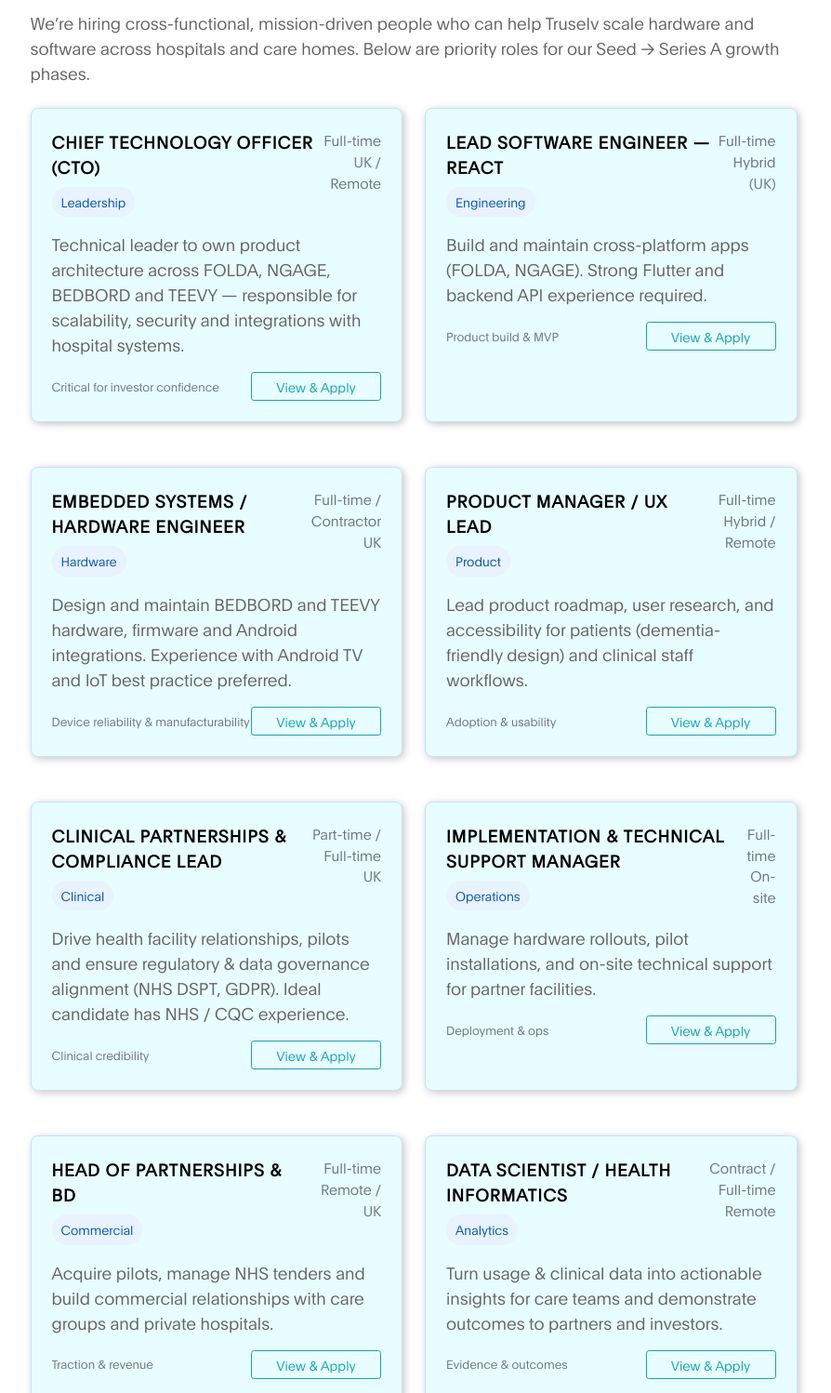
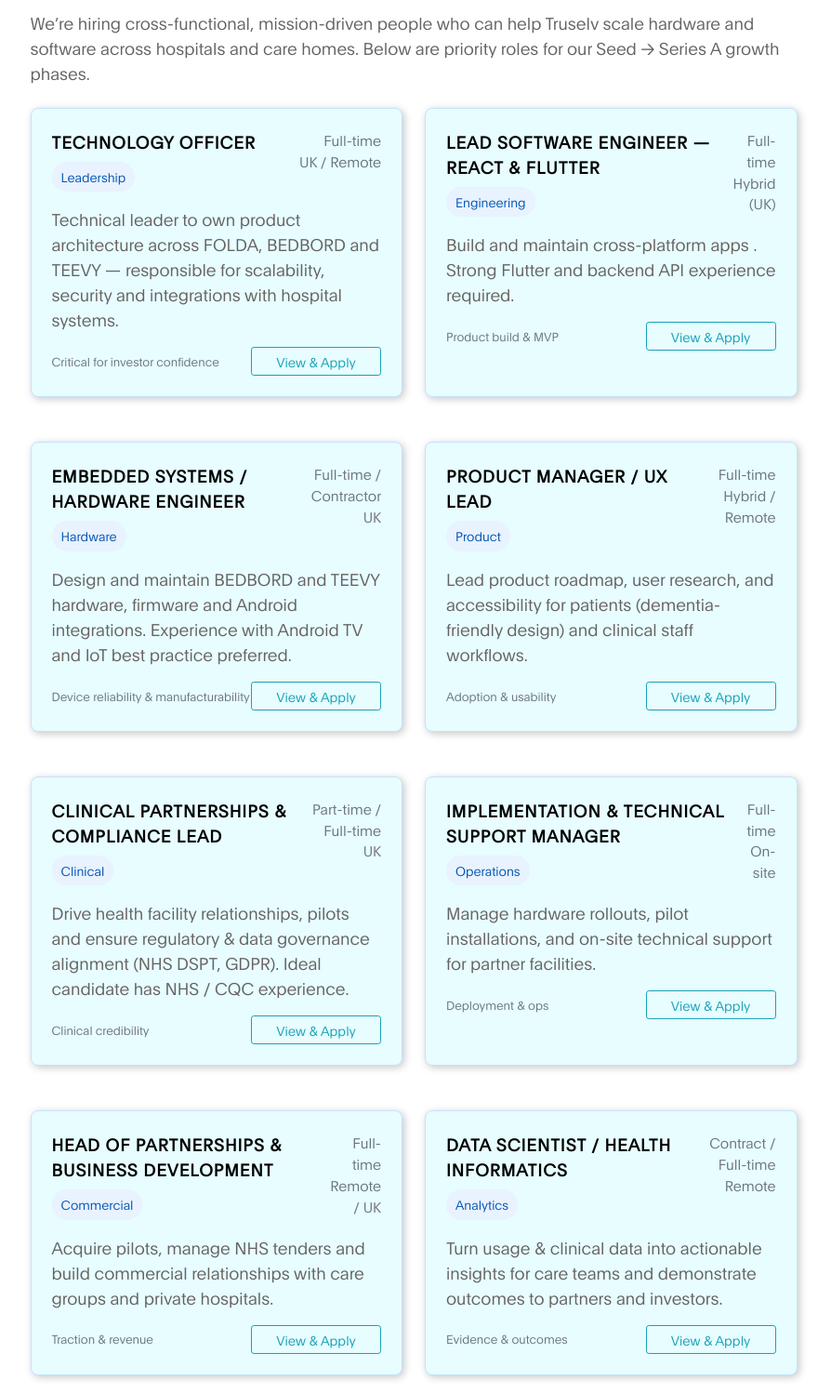
Before and after one commit to EricTweneboah/Truselv-website, a plain HTML site: page careers.html in a window 1280 px wide. Shown: the part 1100-2598 px from the top of the page at 93% size, without its empty margins (195-1089 px from the left). Drawn offline with Linux system fonts and the light colour scheme.

Commit message:
cto name fix

```diff
--- a/careers.html
+++ b/careers.html
@@ -87,7 +87,7 @@
             <div class="job-card">
               <div class="d-flex justify-content-between align-items-start">
                 <div>
-                  <h4 class="job-title">Chief Technology Officer (CTO)</h4>
+                  <h4 class="job-title">Technology Officer</h4>
                   <div class="job-badge">Leadership</div>
                 </div>
                 <div class="job-meta text-right">
@@ -95,7 +95,7 @@
                   <div>UK / Remote</div>
                 </div>
               </div>
-              <p class="mt-3">Technical leader to own product architecture across FOLDA, NGAGE, BEDBORD and TEEVY — responsible for scalability, security and integrations with hospital systems.</p>
+              <p class="mt-3">Technical leader to own product architecture across FOLDA, BEDBORD and TEEVY — responsible for scalability, security and integrations with hospital systems.</p>
               <div class="d-flex justify-content-between align-items-center mt-3">
                 <small class="text-muted">Critical for investor confidence</small>
                 <div>
@@ -107,7 +107,7 @@
             <div class="job-card">
               <div class="d-flex justify-content-between align-items-start">
                 <div>
-                  <h4 class="job-title">Lead Software Engineer — React</h4>
+                  <h4 class="job-title">Lead Software Engineer — React & Flutter</h4>
                   <div class="job-badge">Engineering</div>
                 </div>
                 <div class="job-meta text-right">
@@ -115,7 +115,7 @@
                   <div>Hybrid (UK)</div>
                 </div>
               </div>
-              <p class="mt-3">Build and maintain cross-platform apps (FOLDA, NGAGE). Strong Flutter and backend API experience required.</p>
+              <p class="mt-3">Build and maintain cross-platform apps . Strong Flutter and backend API experience required.</p>
               <div class="d-flex justify-content-between align-items-center mt-3">
                 <small class="text-muted">Product build & MVP</small>
                 <div>
@@ -207,7 +207,7 @@
             <div class="job-card">
               <div class="d-flex justify-content-between align-items-start">
                 <div>
-                  <h4 class="job-title">Head of Partnerships & BD</h4>
+                  <h4 class="job-title">Head of Partnerships & Business Development</h4>
                   <div class="job-badge">Commercial</div>
                 </div>
                 <div class="job-meta text-right">
```
